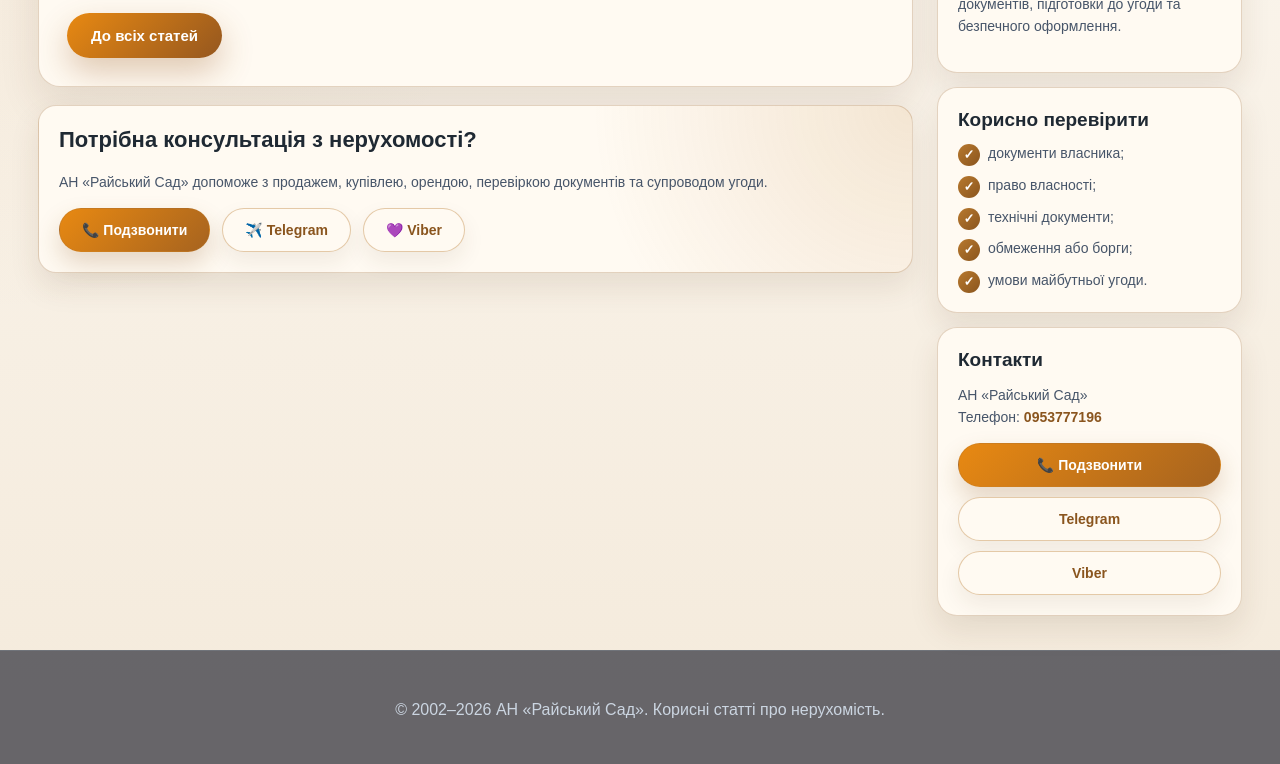
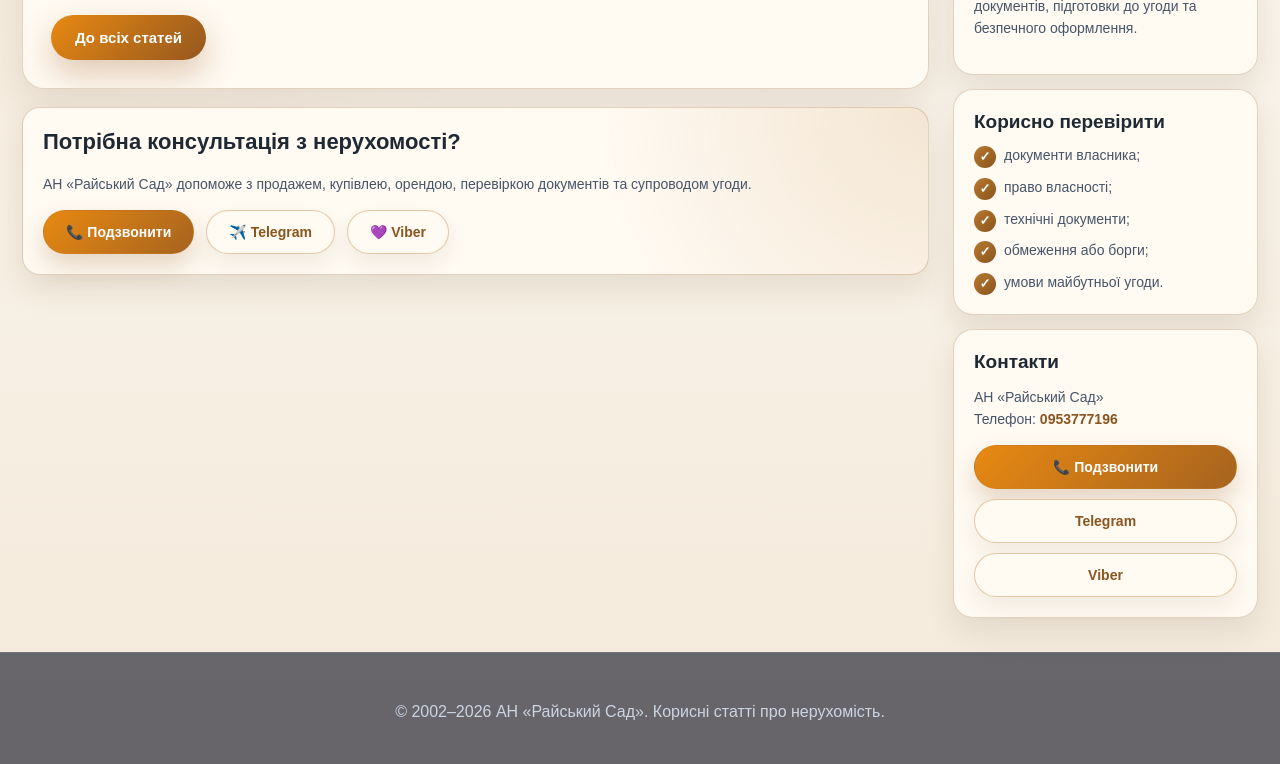
Before and after one commit to dokumentS19/paradisegarden-site, a website with bundled scripts: page article.html in a window 1280 px wide. Shown: the part 241-1005 px from the top of the page. Built offline with nearby package versions, Linux system fonts and the light colour scheme.

Commit message:
Update article.html

```diff
--- a/article.html
+++ b/article.html
@@ -169,11 +169,11 @@
 }
 
 .article-shell {
-  max-width: 1240px;
+  max-width: 1360px;
   margin: 14px auto 34px;
-  padding: 0 18px;
+  padding: 0 22px;
   display: grid;
-  gap: 16px;
+  gap: 18px;
 }
 
 .article-back {
```
